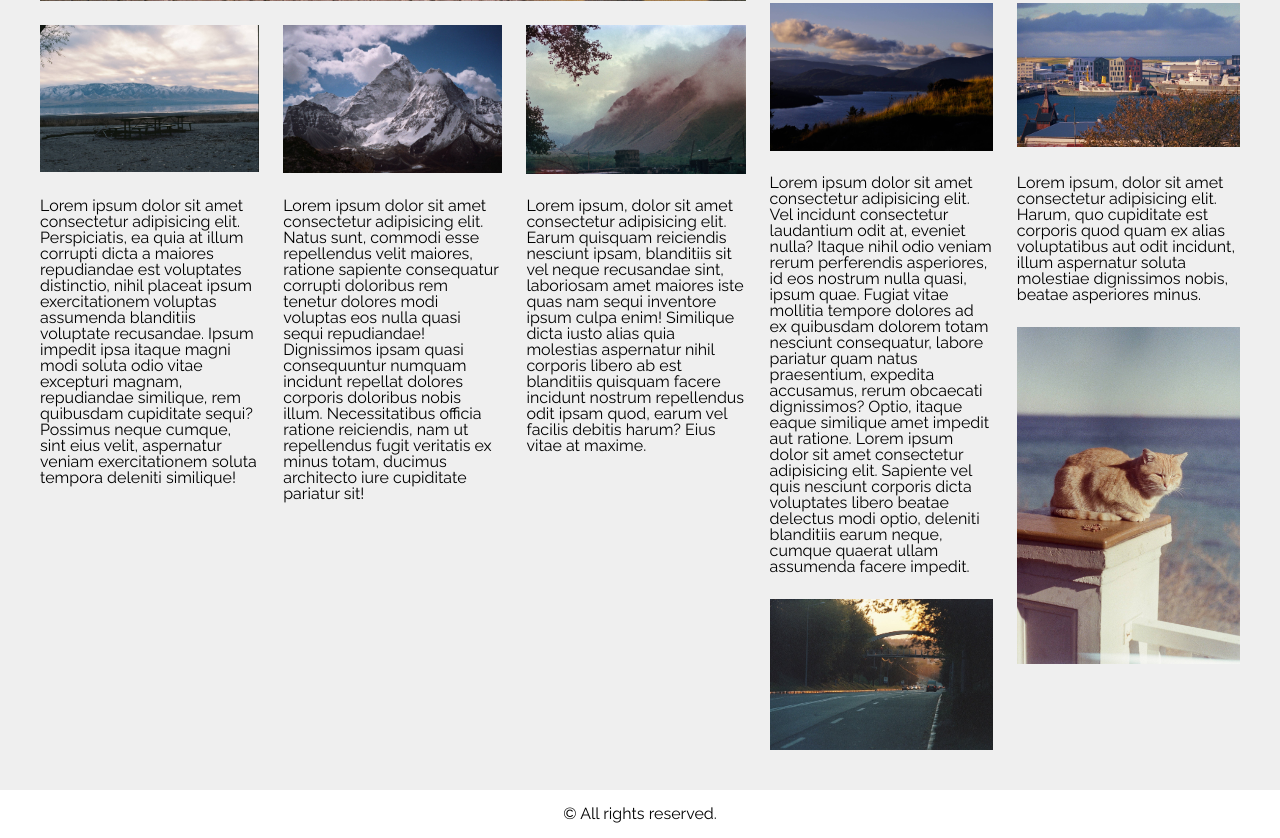
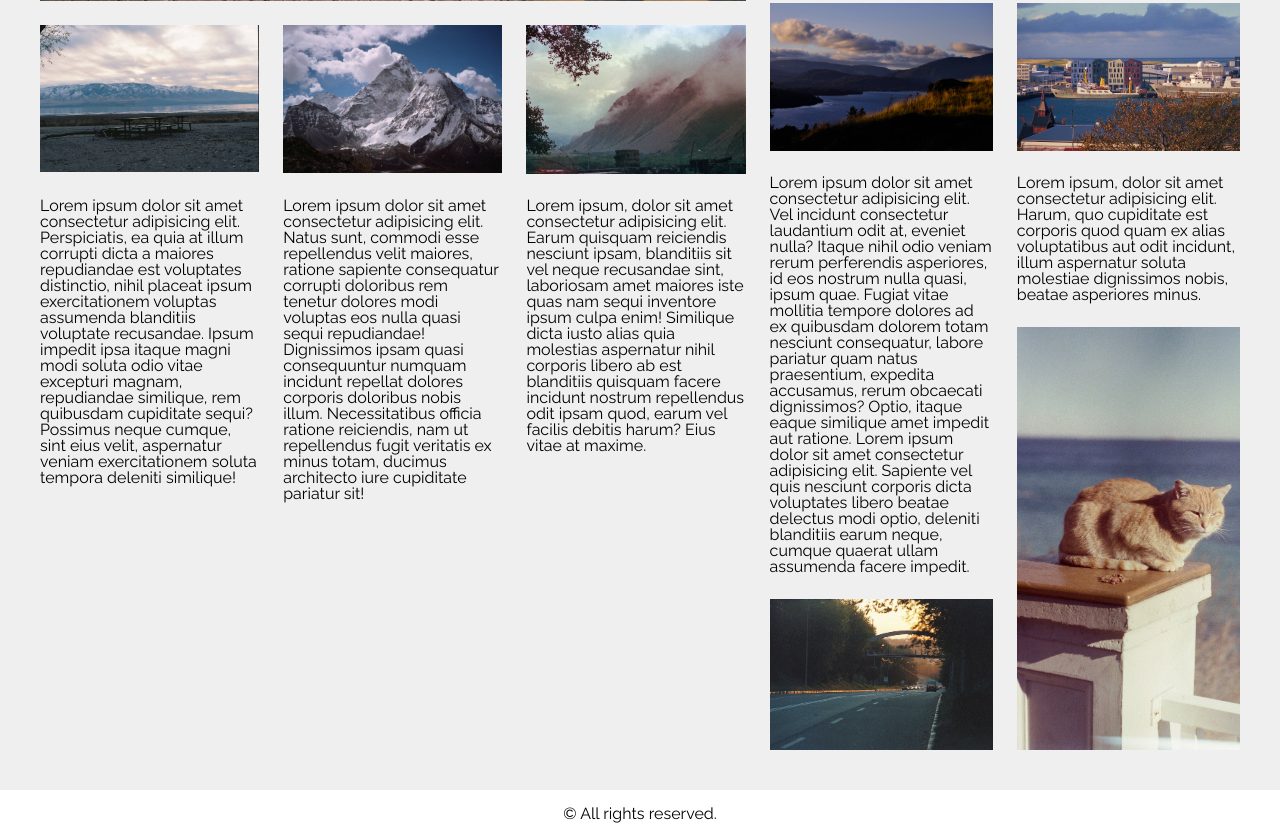
Before and after one commit to raminta-kup/grid-ND, a plain HTML site: page index.html in a window 1280 px wide. Shown: the part 571-1409 px from the top of the page. Drawn offline with Linux system fonts and the light colour scheme.

Commit message:
few changes

```diff
--- a/index.html
+++ b/index.html
@@ -81,7 +81,8 @@
                 quod quam ex alias voluptatibus aut odit incidunt, illum aspernatur soluta molestiae dignissimos nobis,
                 beatae asperiores minus.</p>
             <img class="pic3" src="img/1216x821x1.jpg" alt="">
-            <img class="pic4" src="img/1749x2639x2.jpg" alt="">
+            <div class="pic4"></div>
+            <!-- <img class="pic4" src="img/1749x2639x2.jpg" alt=""> -->
         </section>
     </div>
     <footer>&copy; All rights reserved.</footer>
--- a/styles.css
+++ b/styles.css
@@ -118,22 +118,27 @@ section {
     grid-area: pic1;
     max-width: 100%;
     object-fit: cover;
+    min-height: 100%;
 
 }
 .pic2 {
     grid-area: pic2;
     max-width: 100%;
     object-fit: cover;
+    min-height: 100%;
 }
 .pic3 {
     grid-area: pic4;
     max-width: 100%;
     object-fit: cover;
+    min-height: 100%;
 }
 .pic4 {
     grid-area: pic3;
     max-width: 100%;
     object-fit: cover;
+    background-size: cover;
+    background-image: url('img/1749x2639x2.jpg');
 }
 
 footer {
```
